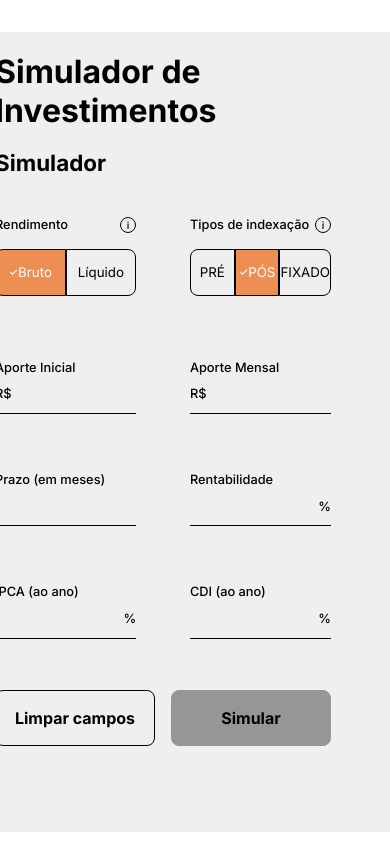
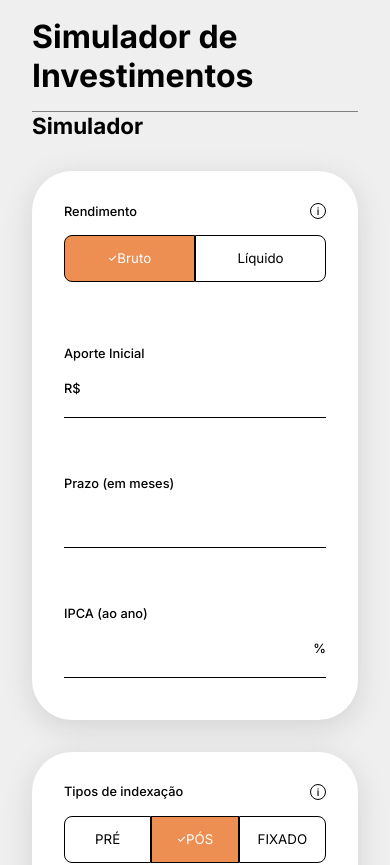
Before and after one commit to mauricioleite1/desafio-eqi-investimentos, a Next.js app: page / in a window 390 px wide. Shown: the top 865 px of the page. Built offline with nearby package versions, Linux system fonts and the light colour scheme; no server answers.

Commit message:
Responsividade

```diff
--- a/styles/Home.module.scss
+++ b/styles/Home.module.scss
@@ -1,4 +1,5 @@
 @use './mixins' as *;
+@use './media' as m;
 
 .container {
   @include flex(flex-start);
@@ -12,17 +13,53 @@
   @include size(50rem, 1400px);
   background: #efefef;
   flex-flow: row wrap;
+  overflow: hidden;
   padding-inline: 3rem;
   padding-bottom: 20px;
 
   header {
     @include flex;
     @include size(15%);
+
+    @media screen and (max-width: m.$small) {
+      flex-direction: column;
+    }
   }
 
   section {
     @include flex(flex-start);
     @include size(85%);
     gap: 4rem;
+
+    @media screen and (max-width: m.$small) {
+      flex-direction: column;
+    }
   }
 }
+
+@media screen and (min-width: 769px) and (max-width: m.$mid) {
+  .container {
+    @include size(100vh);
+    padding: 0;
+  }
+  .content {
+    height: auto;
+  }
+}
+
+@media screen and (max-width: m.$small) {
+  .container {
+    padding: 0;
+  }
+  .content {
+    height: auto;
+    padding-inline: 2rem;
+    padding-bottom: 4rem;
+    overflow: hidden;
+
+    header {
+      height: 7rem;
+      border-bottom: 1px solid grey;
+    }
+  }
+}
--- a/styles/Simulador/FormButtons.module.scss
+++ b/styles/Simulador/FormButtons.module.scss
@@ -1,4 +1,5 @@
 @use '../mixins' as *;
+@use '../media' as m;
 
 .container {
   @include flex;
@@ -12,3 +13,16 @@
     }
   }
 }
+
+@media screen and (max-width: m.$small) {
+  .container {
+    @include size(10rem);
+    flex-direction: column;
+    gap: 2rem;
+
+    button {
+      @include flex;
+      @include size(7rem);
+    }
+  }
+}
--- a/styles/Simulador/FormInputs.module.scss
+++ b/styles/Simulador/FormInputs.module.scss
@@ -1,4 +1,5 @@
 @use '../mixins' as *;
+@use '../media' as m;
 @use '../colors' as c;
 
 .container {
--- a/styles/Simulador/Simulador.module.scss
+++ b/styles/Simulador/Simulador.module.scss
@@ -1,4 +1,5 @@
 @use '../mixins' as *;
+@use '../media' as m;
 @use '../colors' as c;
 
 .container {
@@ -31,3 +32,23 @@
     gap: 4rem;
   }
 }
+
+@media screen and (max-width: m.$small) {
+  .wrapper {
+    flex-direction: column;
+    margin-top: 2rem;
+
+    form {
+      @include size(auto, 100%);
+      background: rgb(255, 255, 255);
+      border-radius: 40px;
+      box-shadow: rgba(100, 100, 111, 0.2) 0px 7px 29px 0px;
+      padding: 2rem;
+      margin-bottom: 2rem;
+
+      input {
+        @include size(3.5rem, 100%);
+      }
+    }
+  }
+}
--- /dev/null
+++ b/styles/_media.scss
@@ -0,0 +1,2 @@
+$small: 780px;
+$mid: 1360px;
```
